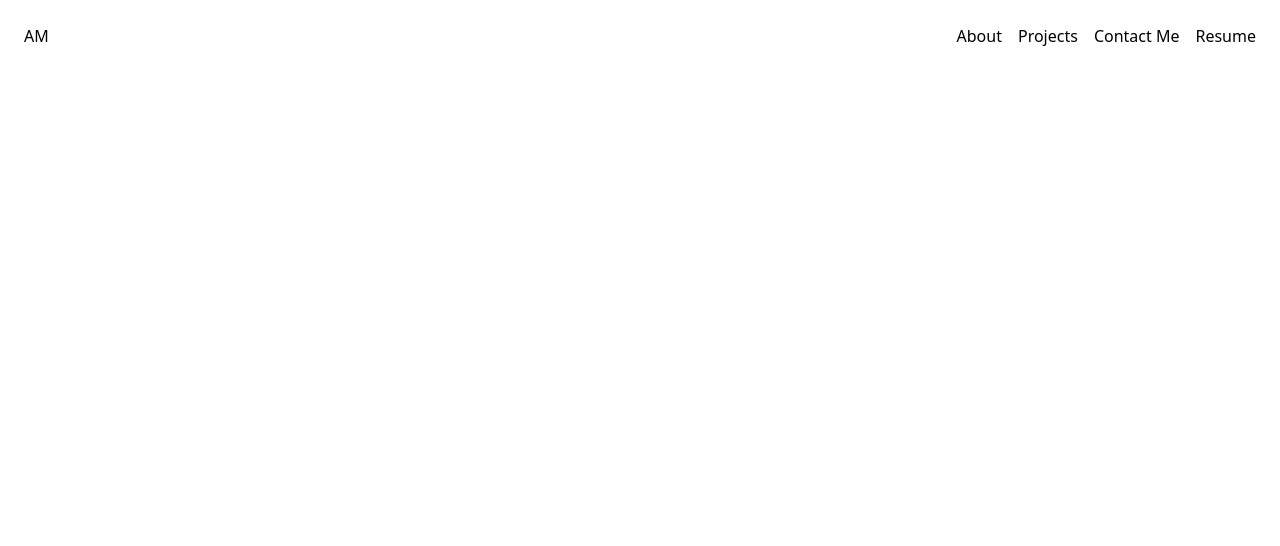
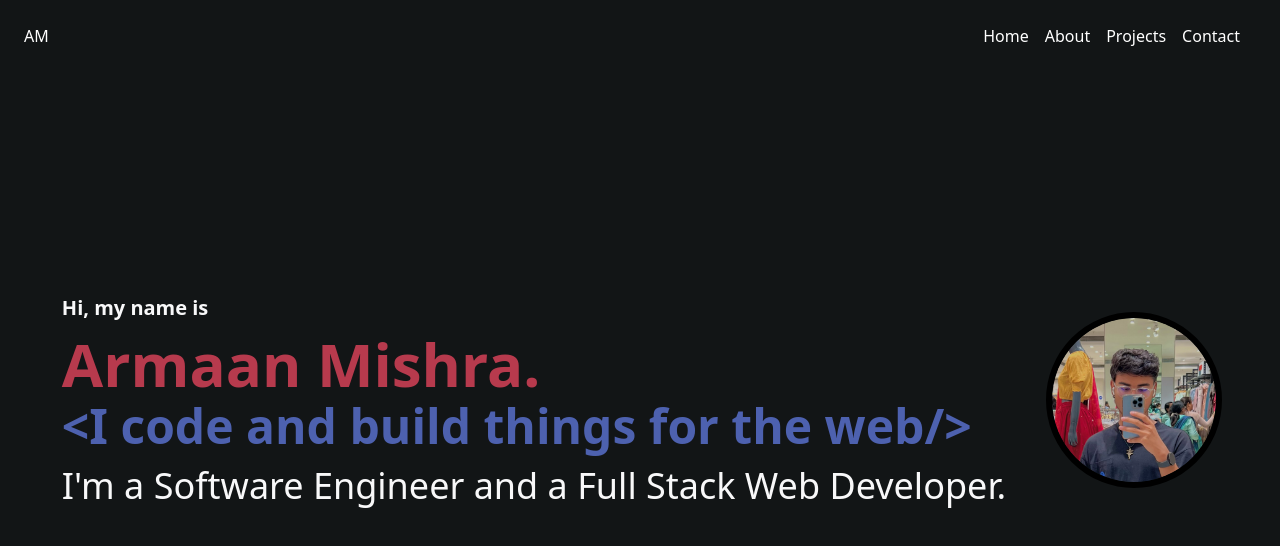
Before and after one commit to armaanx/portfolio-website, a Next.js app: page / in a window 1280 px wide. Shown: the top 546 px of the page. Built offline with nearby package versions, Linux system fonts and the light colour scheme.

Commit message:
added about page and working on projects page

```diff
--- /dev/null
+++ b/components/About.jsx
@@ -0,0 +1,47 @@
+const skills = [
+  "HTML",
+  "CSS",
+  "Javascript",
+  "React",
+  "Next.Js",
+  "C++",
+  "Python",
+  "Tailwind CSS",
+  "REST API",
+  "Node.Js",
+  "Java",
+  "Firebase",
+  "Data Structures & Algorithms",
+];
+export default function About() {
+  return (
+    <div className="flex flex-col items-center justify-center overflow-hidden">
+      <div className="h-screen bg-[#121516] p-4 md:p-32 lg:w-[1000px] flex flex-col justify-center items-baseline overflow-hidden">
+        <div className="p-4">
+          <h1 className="text-3xl mb-4 font-bold text-[#b73a4d] lg:text-5xl">
+            About Me
+          </h1>
+          <h1 className="text-xl lg:text-3xl">
+            {
+              "Hey! My name is Armaan Mishra. I've been passionate about coding since my childhood. I love building things especially for the web. Sometimes, I make digital art."
+            }
+          </h1>
+        </div>
+        <div className="p-4">
+          <h1 className="text-3xl mb-4 font-bold text-[#b73a4d] lg:text-5xl">
+            Skills
+          </h1>
+          <div className="flex flex-row justify-start items-center flex-wrap text-md lg:text-xl pb-12">
+            {skills.map((s, i) => {
+              return (
+                <span key={i} className="p-2 m-1 rounded-lg border-[1px]">
+                  {s}
+                </span>
+              );
+            })}
+          </div>
+        </div>
+      </div>
+    </div>
+  );
+}
--- /dev/null
+++ b/components/Card.jsx
@@ -0,0 +1,3 @@
+export default function Card() {
+  return <div className="w-[300px] h-[300px] bg-black m-3 "></div>;
+}
--- a/components/Header.jsx
+++ b/components/Header.jsx
@@ -1,7 +1,7 @@
 import { motion } from "framer-motion";
 export default function Header() {
   return (
-    <header className="sticky top-0 flex items-start justify-between max-w-7xl mx-auto p-6 xl:items-center">
+    <header className="sticky top-0 flex items-start justify-between max-w-7xl mx-auto p-6 xl:items-center z-20 bg-[#121516]">
       <motion.div
         initial={{ opacity: 0 }}
         animate={{ opacity: 1 }}
@@ -15,10 +15,10 @@ export default function Header() {
         animate={{ opacity: 1 }}
         transition={{ duration: 0.8 }}>
         <div className="hidden md:inline-block flex flex-row items-center cursor-pointer">
+          <a className="mr-4">Home</a>
           <a className="mr-4">About</a>
           <a className="mr-4">Projects</a>
-          <a className="mr-4">Contact Me</a>
-          <a className="">Resume</a>
+          <a className="mr-4">Contact</a>
         </div>
         <div className="md:hidden">
           <h1>SideBar</h1>
--- /dev/null
+++ b/components/Main.jsx
@@ -0,0 +1,35 @@
+import { motion } from "framer-motion";
+export default function Main() {
+  return (
+    <>
+      <motion.div
+        initial={{ opacity: 0 }}
+        animate={{ opacity: 1 }}
+        transition={{ duration: 1.5 }}>
+        <div className="p-10 flex flex-col gap-3 justify-center items-center  h-screen md:flex-row md:gap-1">
+          <div className="p-4 md:mr-2 ">
+            <h1 className="text-xl mb-3 font-semibold text-[#f8f8f9]">
+              Hi, my name is
+            </h1>
+            <h1 className="text-[32px] mb-2 font-bold lg:text-6xl text-[#b73a4d] md:text-4xl">
+              Armaan Mishra.
+            </h1>
+            <h1 className="text-[26px] mb-4 font-bold lg:text-5xl text-[#4d61af] md:text-4xl">
+              {"<I code and build things for the web/>"}
+            </h1>
+            <h1 className="text-xl font-thin lg:text-4xl text-[#f8f8f9]">
+              {"I'm a Software Engineer and a Full Stack Web Developer."}
+            </h1>
+          </div>
+          <div className="m-3">
+            <img
+              src="/me.png"
+              className="border-[6px] border-[#000000] rounded-full h-36 w-36 object-cover lg:h-44 lg:w-44"
+              alt="My Picture"
+            />
+          </div>
+        </div>
+      </motion.div>
+    </>
+  );
+}
--- /dev/null
+++ b/components/Projects.jsx
@@ -0,0 +1,13 @@
+import Card from "./Card";
+
+export default function Projects() {
+  return (
+    <div className="p-12 h-screen  flex flex-col items-center justify-center">
+      <h1 className="">Projects</h1>
+      <div className="flex flex-col items-center justify-center md:flex-row">
+        <Card />
+        <Card />
+      </div>
+    </div>
+  );
+}
--- a/pages/index.js
+++ b/pages/index.js
@@ -1,14 +1,29 @@
+import About from "@/components/About";
 import Header from "@/components/Header";
+import Main from "@/components/Main";
+import Projects from "@/components/Projects";
 import Head from "next/head";
 
 export default function Home() {
   return (
-    <div>
+    <div className="h-screen bg-[#121516] text-white snap-y snap-mandatory overflow-scroll z-0">
       <Head>
         <title>{"Armaan's Portfolio"}</title>
       </Head>
-      {/* Header */}
+
       <Header />
+
+      <section id="main" className="snap-start">
+        <Main />
+      </section>
+
+      <section id="about" className="snap-center">
+        <About />
+      </section>
+
+      <section id="projects" className="snap-start">
+        <Projects />
+      </section>
     </div>
   );
 }
--- a/tailwind.config.js
+++ b/tailwind.config.js
@@ -1,4 +1,4 @@
-/** @type {import('tailwindcss').Config} */
+const defaultTheme = require("tailwindcss/defaultTheme");
 module.exports = {
   content: [
     "./app/**/*.{js,ts,jsx,tsx}",
@@ -7,6 +7,10 @@ module.exports = {
   ],
   theme: {
     extend: {},
+    screens: {
+      xs: "390px",
+      ...defaultTheme.screens,
+    },
   },
   plugins: [],
 };
```
Also changed, not shown: public/me.jpeg (added), public/me.png (added).
